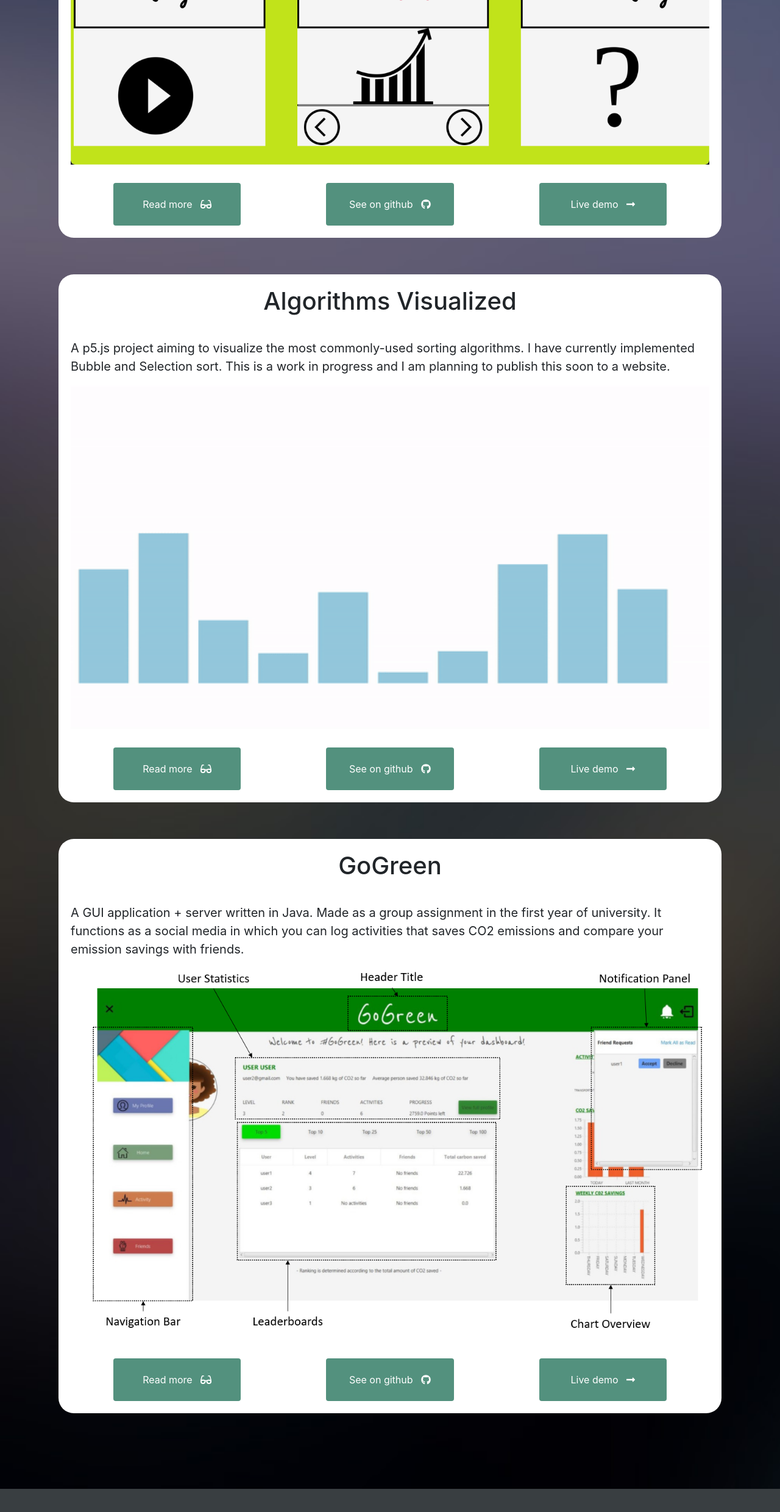
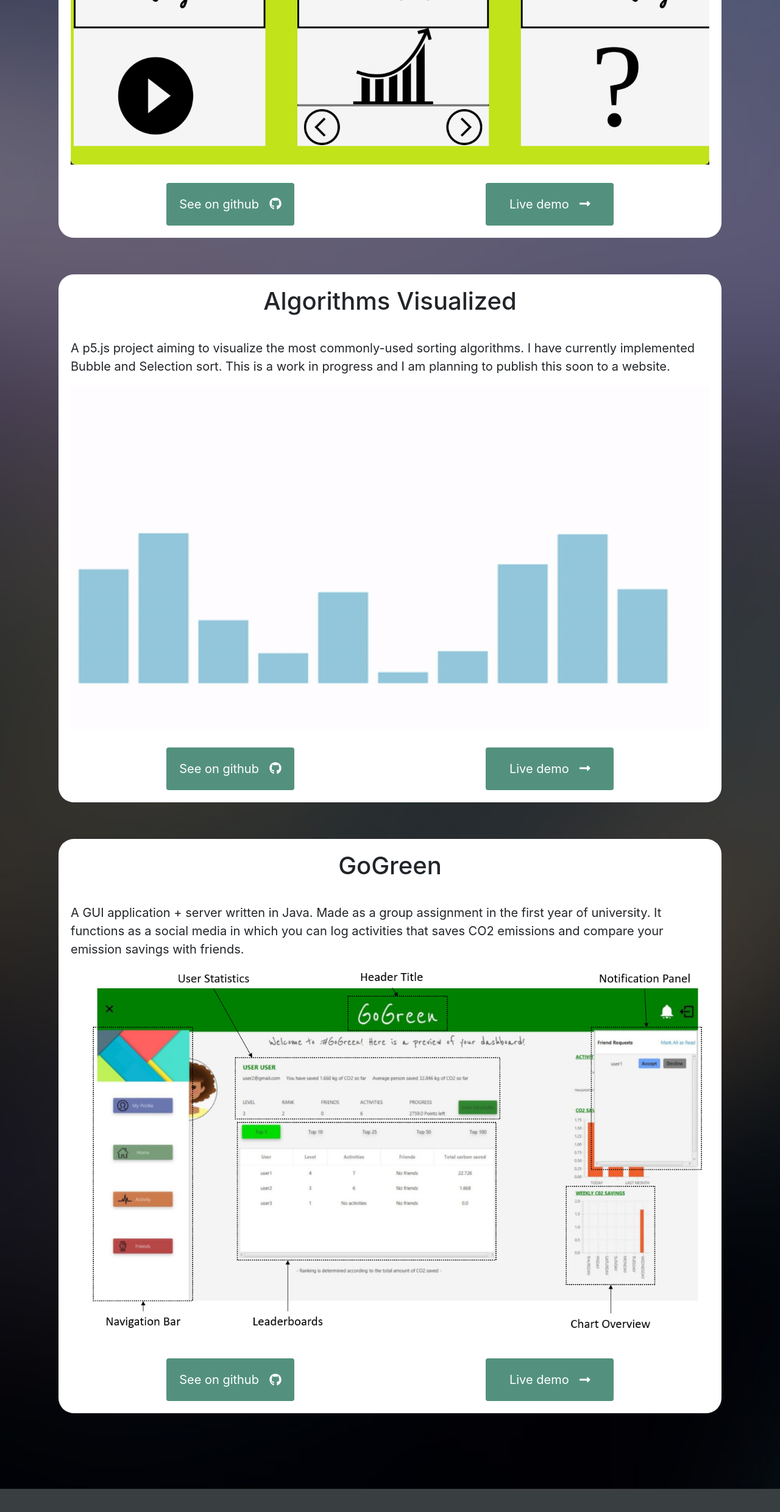
Before and after one commit to vehjelmtvedt/vetle.hjelmtvedt.com, a Next.js app: page /projects in a window 1280 px wide. Shown: the part 625-3105 px from the top of the page at 61% size. Built offline with nearby package versions, Linux system fonts and the light colour scheme.

Commit message:
links fixed

```diff
--- a/components/index/Intro.js
+++ b/components/index/Intro.js
@@ -27,7 +27,6 @@
                           <h1 className={styles.heading}>VETLE <span className={styles.secondName}>HJELMTVEDT</span></h1>
                           <p className={styles.p}>Hi! I'm a computer science stuent at the University of Bergen and this is
                           my personal website containing my projects and contact information.</p>
-
                         </div>
                     </Container>
                     <div className={styles.div} onClick={executeScroll}>
--- a/components/projects/ProjectView.js
+++ b/components/projects/ProjectView.js
@@ -17,8 +17,7 @@
                                     a random lobby to play with others.</p>
                     <img className={styles.image} src="/splashscreen.png"></img>
                     <ButtonToolbar className="justify-content-around" id={styles.buttongroup}>
-                        <Button className={styles.button}>Read more &nbsp; <FontAwesomeIcon icon="glasses" /></Button>
-                        <Button className={styles.button}>See on github &nbsp;  <FontAwesomeIcon icon={["fab", "github"]} /></Button>
+                        <Button className={styles.button}><a className={styles.link} href="https://github.com/vehjelmtvedt/online-ludo.git">See on github &nbsp;  <FontAwesomeIcon icon={["fab", "github"]} /></a></Button>
                         <Button className={styles.button}>Live demo &nbsp; <FontAwesomeIcon icon={faLongArrowAltRight} /></Button>
                     </ButtonToolbar>
                 </div>
@@ -29,8 +28,7 @@
                                   </p>
                     <img className={styles.image} src="/algo.gif"></img>
                     <ButtonToolbar className="justify-content-around" id={styles.buttongroup}>
-                        <Button className={styles.button}>Read more &nbsp; <FontAwesomeIcon icon="glasses" /></Button>
-                        <Button className={styles.button}>See on github &nbsp;  <FontAwesomeIcon icon={["fab", "github"]} /></Button>
+                        <Button className={styles.button}><a className={styles.link} href="https://github.com/vehjelmtvedt/Visualize-Algorithms.git">See on github &nbsp;  <FontAwesomeIcon icon={["fab", "github"]} /></a></Button>
                         <Button className={styles.button}>Live demo &nbsp; <FontAwesomeIcon icon={faLongArrowAltRight} /></Button>
                     </ButtonToolbar>
                 </div>
@@ -41,8 +39,7 @@
                                 compare your emission savings with friends.</p>
                     <img className={styles.image} src="/gogreen.png"></img>
                     <ButtonToolbar className="justify-content-around" id={styles.buttongroup}>
-                        <Button className={styles.button}>Read more &nbsp; <FontAwesomeIcon icon="glasses" /></Button>
-                        <Button className={styles.button}>See on github &nbsp;  <FontAwesomeIcon icon={["fab", "github"]} /></Button>
+                        <Button className={styles.button}><a className={styles.link} href="https://github.com/vehjelmtvedt/GoGreen.git">See on github &nbsp;  <FontAwesomeIcon icon={["fab", "github"]} /></a></Button>
                         <Button className={styles.button}>Live demo &nbsp; <FontAwesomeIcon icon={faLongArrowAltRight} /></Button>
                     </ButtonToolbar>
                 </div>
--- a/components/projects/projectview.module.css
+++ b/components/projects/projectview.module.css
@@ -46,6 +46,22 @@
     height: 70px;
     background-color: #53917E;
     border: none;
+    text-align: center;
+    font-size: 20px;
+}
+
+.button:hover {
+    background-color: #53917E;
+}
+
+.link {
+    text-decoration: none;
+    color: white;
+}
+
+.link:hover {
+    text-decoration: none;
+    color:white;
 }
 
 @media only screen and (max-width: 375px) {
```
